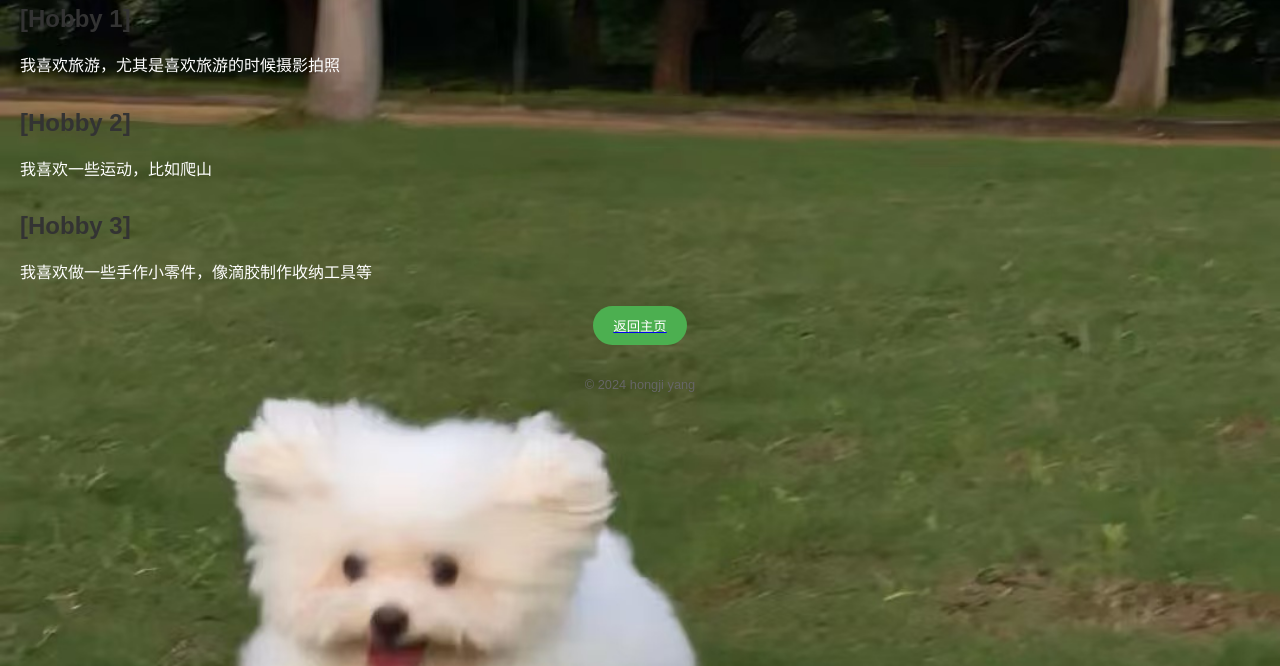
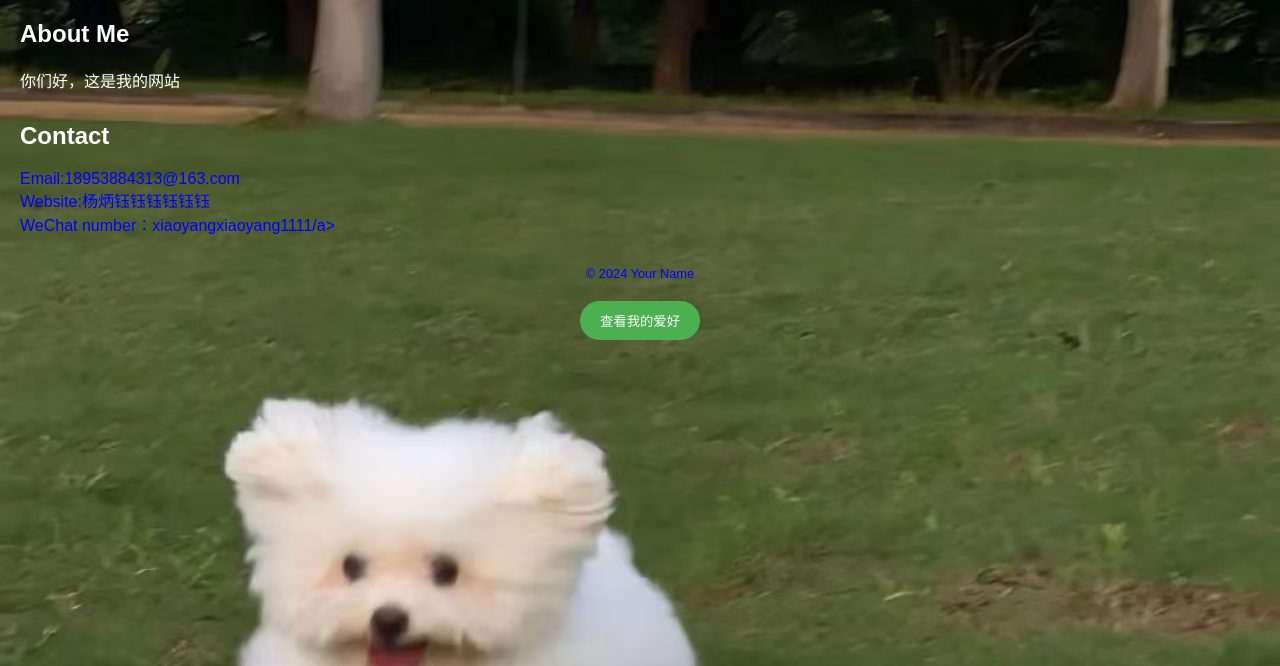
Before and after one commit to hongji7788/hongji.github.io, a plain HTML site: page index.html in a window 1280 px wide. Shown: the part 134-800 px from the top of the page. Drawn offline with Linux system fonts and the light colour scheme.

Commit message:
Update index.html

```diff
--- a/index.html
+++ b/index.html
@@ -3,7 +3,7 @@
 <head>
     <meta charset="UTF-8">
     <meta name="viewport" content="width=device-width, initial-scale=1.0">
-    <title>My Hobbies</title>
+    <title>My Personal Page</title>
     <style>
         body {
             font-family: sans-serif;
@@ -22,15 +22,10 @@
 
         h1 {
             font-size: 3em;
-            color: #333; /* Dark gray heading */
         }
 
         section {
             margin-bottom: 30px;
-        }
-
-        h2 {
-            color: #333; /* Dark gray section headings */
         }
 
         ul {
@@ -38,26 +33,19 @@
             padding: 0;
         }
 
-        li {
-            margin-bottom: 10px;
+        a {
+            color: blue;
+            text-decoration: none;
         }
 
-        img {
-            max-width: 100%;
-            height: auto;
-            border-radius: 5px; /* Rounded image corners */
-            box-shadow: 0 2px 5px rgba(0, 0, 0, 0.1); /* Subtle shadow */
-        }
-
-        p {
-            line-height: 1.6;
+        a:hover {
+            text-decoration: underline;
         }
 
         footer {
             text-align: center;
             margin-top: 30px;
             font-size: 0.8em;
-            color: #666; /* Light gray footer text */
         }
         button {
             border-radius: 50px; /* Adjust for desired oval shape */
@@ -73,35 +61,38 @@
 </head>
 <body>
     <header>
-        <h1>My Hobbies</h1>
+        <h1>杨洪基</h1>
     </header>
 
     <main>
-        <section>
-            <h2>[Hobby 1]</h2>
+        <section id="about">
+            <h2>About Me</h2>
             <p>
-                我喜欢旅游，尤其是喜欢旅游的时候摄影拍照
+                你们好，这是我的网站
             </p>
         </section>
 
-        <section>
-            <h2>[Hobby 2]</h2>
-            <p>
-                我喜欢一些运动，比如爬山
-            </p>
-        </section>
 
-        <section>
-            <h2>[Hobby 3]</h2>
-            <p>
-                我喜欢做一些手作小零件，像滴胶制作收纳工具等
-            </p>
-            <a href="index.html"><button>返回主页</button></a>
+
+        <section id="contact">
+            <h2>Contact</h2>
+            <ul>
+                <li>
+                    <a href="mailto:your_email@example.com">Email:18953884313@163.com</a>
+                </li>
+                <li>
+                    <a href="#">Website:杨炳钰钰钰钰钰钰</a>
+                </li>
+                <li>
+                    <a href="#">WeChat number：xiaoyangxiaoyang1111/a>
+                </li>
+            </ul>
         </section>
     </main>
 
     <footer>
-        <p>&copy; 2024 hongji yang</p>
+        <p>&copy; 2024 Your Name</p>
+        <a href="aihao.html"><button>查看我的爱好</button></a>
     </footer>
 </body>
 </html>
```
